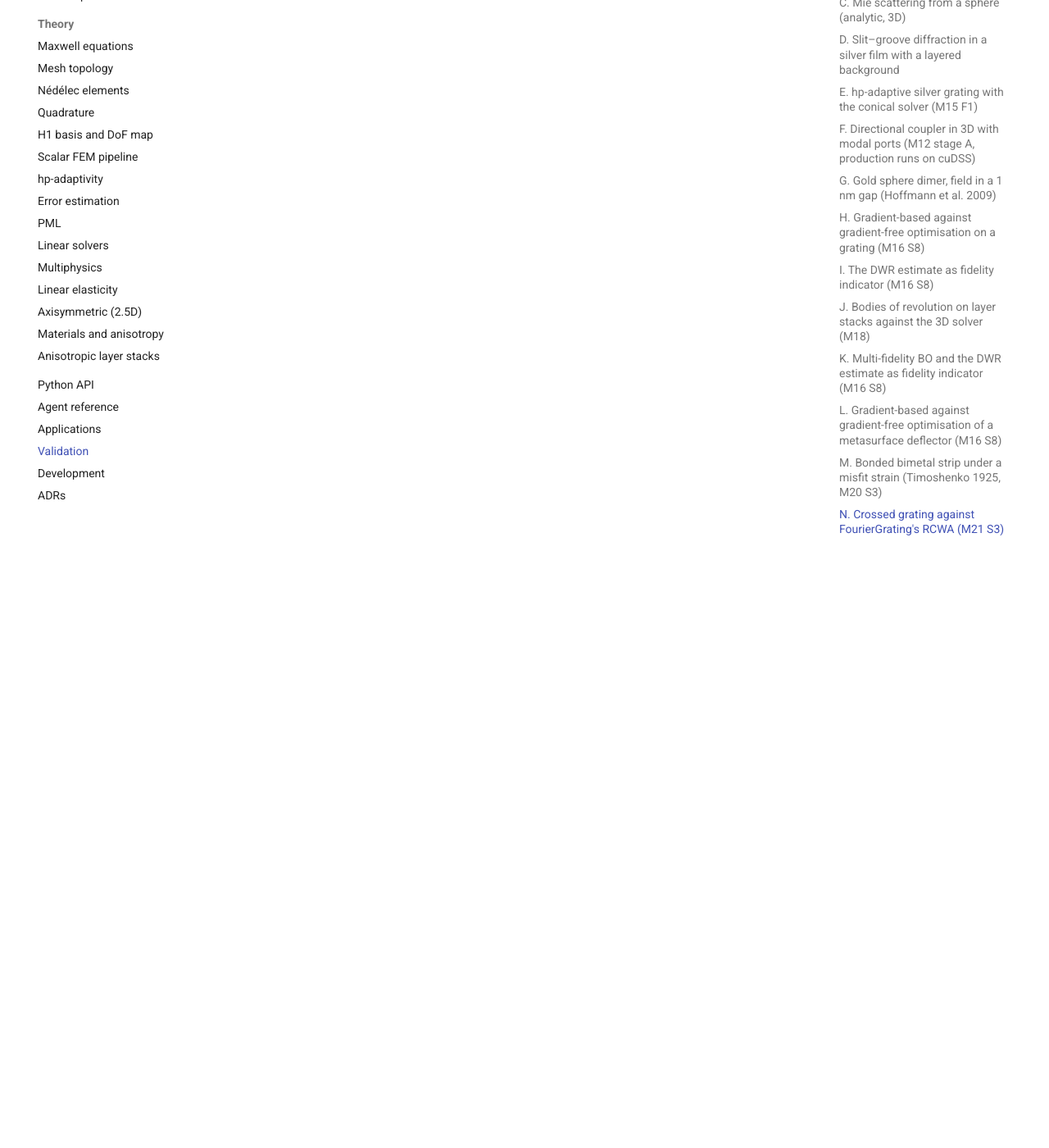
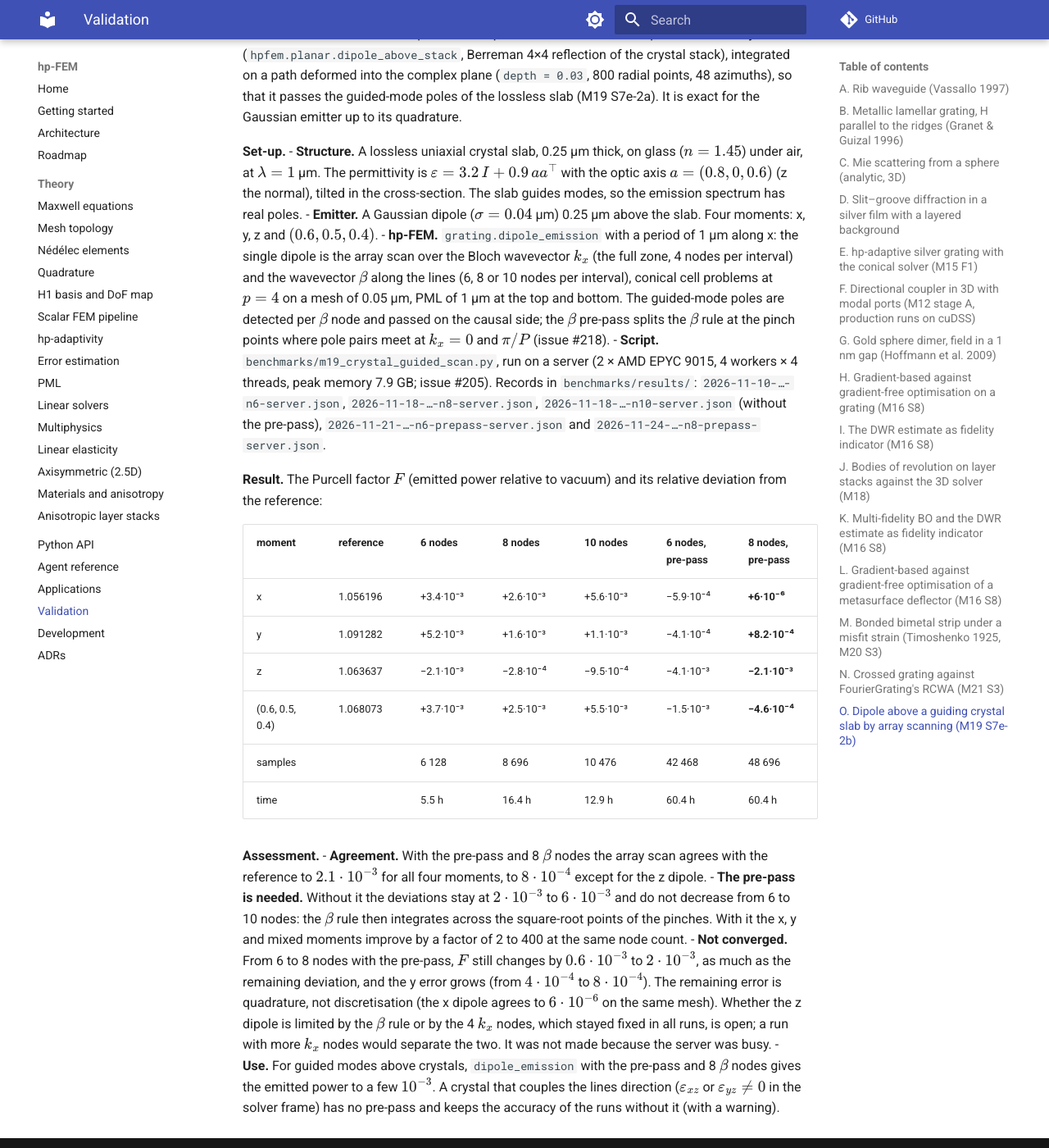
Before and after one commit to PhotonPower/hp-FEM, an MkDocs documentation site: the page built from docs/validation.md, in a window 1280 px wide and 1400 px high, scrolled down 35578 px. Shown: the whole window at 82% size. Built offline with MkDocs 1.6.1 and Material for MkDocs 9.7.7, drawn with Linux system fonts in a browser that asks for light colours; comment, search, counter and statistics services are not loaded; some of the changed text lies outside the part shown.

Commit message:
docs(validation): guided-mode poles above crystals validated on the server (M19 S7e-2b, #205)
The server runs of issue #205 (benchmarks/m19_crystal_guided_scan.py) with the
beta pre-pass: with 8 beta nodes the Purcell factors of a dipole above a
guiding tilted crystal slab agree with the deformed-path reference to 2.1e-3
for all four moments (x 6e-6, y 8.2e-4, z 2.1e-3, mixed 4.6e-4); without the
pre-pass they stayed at 2e-3 to 6e-3. The quadrature is not yet converged
(6 -> 8 nodes still moves F by up to 2e-3); a run with more kx nodes was not
made (server busy).

- docs/validation.md section O, the five records in benchmarks/results/.
- dipole_emission: the "not validated yet" warning is dropped, the accuracy
  is in the docstring; the warning for a crystal coupling the lines direction
  stays (test adapted).
- Roadmap: S7e-2b, S7e, S7 ticked, M19 complete; CLAUDE.md status,
  CHANGELOG, theory note in anisotropic-stack.md.

Co-Authored-By: Claude Opus 5.5 <noreply@anthropic.com>

```diff
--- a/docs/validation.md
+++ b/docs/validation.md
@@ -1130,3 +1130,62 @@ cannot hide:
   remaining differences sit at the 90° edges of the hole, where the field is singular: the FEM is
   not yet converged there at finite p, and the RCWA shows Gibbs ripple and the checkerboard
   pattern of its truncated Fourier series.
+
+## O. Dipole above a guiding crystal slab by array scanning (M19 S7e-2b)
+
+**Reference.** This is a comparison with an independent method of the library, not with a
+published value. The reference is the 2D plane-wave spectrum of the Gaussian dipole above the
+layer stack (`hpfem.planar.dipole_above_stack`, Berreman 4×4 reflection of the crystal stack),
+integrated on a path deformed into the complex plane (`depth = 0.03`, 800 radial points, 48
+azimuths), so that it passes the guided-mode poles of the lossless slab (M19 S7e-2a). It is
+exact for the Gaussian emitter up to its quadrature.
+
+**Set-up.**
+- **Structure.** A lossless uniaxial crystal slab, 0.25 µm thick, on glass ($n = 1.45$) under
+  air, at $\lambda = 1$ µm. The permittivity is $\varepsilon = 3.2\,I + 0.9\,a a^\top$ with the
+  optic axis $a = (0.8, 0, 0.6)$ (z the normal), tilted in the cross-section. The slab guides
+  modes, so the emission spectrum has real poles.
+- **Emitter.** A Gaussian dipole ($\sigma = 0.04$ µm) 0.25 µm above the slab. Four moments:
+  x, y, z and $(0.6, 0.5, 0.4)$.
+- **hp-FEM.** `grating.dipole_emission` with a period of 1 µm along x: the single dipole is the
+  array scan over the Bloch wavevector $k_x$ (the full zone, 4 nodes per interval) and the
+  wavevector $\beta$ along the lines (6, 8 or 10 nodes per interval), conical cell problems at
+  $p = 4$ on a mesh of 0.05 µm, PML of 1 µm at the top and bottom. The guided-mode poles are
+  detected per $\beta$ node and passed on the causal side; the $\beta$ pre-pass splits the
+  $\beta$ rule at the pinch points where pole pairs meet at $k_x = 0$ and $\pi/P$ (issue #218).
+- **Script.** `benchmarks/m19_crystal_guided_scan.py`, run on a server (2 × AMD EPYC 9015,
+  4 workers × 4 threads, peak memory 7.9 GB; issue #205). Records in `benchmarks/results/`:
+  `2026-11-10-…-n6-server.json`, `2026-11-18-…-n8-server.json`, `2026-11-18-…-n10-server.json`
+  (without the pre-pass), `2026-11-21-…-n6-prepass-server.json` and
+  `2026-11-24-…-n8-prepass-server.json`.
+
+**Result.** The Purcell factor $F$ (emitted power relative to vacuum) and its relative
+deviation from the reference:
+
+| moment | reference | 6 nodes | 8 nodes | 10 nodes | 6 nodes, pre-pass | 8 nodes, pre-pass |
+|---|---|---|---|---|---|---|
+| x | 1.056196 | +3.4·10⁻³ | +2.6·10⁻³ | +5.6·10⁻³ | −5.9·10⁻⁴ | **+6·10⁻⁶** |
+| y | 1.091282 | +5.2·10⁻³ | +1.6·10⁻³ | +1.1·10⁻³ | −4.1·10⁻⁴ | **+8.2·10⁻⁴** |
+| z | 1.063637 | −2.1·10⁻³ | −2.8·10⁻⁴ | −9.5·10⁻⁴ | −4.1·10⁻³ | **−2.1·10⁻³** |
+| (0.6, 0.5, 0.4) | 1.068073 | +3.7·10⁻³ | +2.5·10⁻³ | +5.5·10⁻³ | −1.5·10⁻³ | **−4.6·10⁻⁴** |
+| samples | | 6 128 | 8 696 | 10 476 | 42 468 | 48 696 |
+| time | | 5.5 h | 16.4 h | 12.9 h | 60.4 h | 60.4 h |
+
+**Assessment.**
+- **Agreement.** With the pre-pass and 8 $\beta$ nodes the array scan agrees with the reference
+  to $2.1\cdot10^{-3}$ for all four moments, to $8\cdot10^{-4}$ except for the z dipole.
+- **The pre-pass is needed.** Without it the deviations stay at $2\cdot10^{-3}$ to
+  $6\cdot10^{-3}$ and do not decrease from 6 to 10 nodes: the $\beta$ rule then integrates
+  across the square-root points of the pinches. With it the x, y and mixed moments improve by a
+  factor of 2 to 400 at the same node count.
+- **Not converged.** From 6 to 8 nodes with the pre-pass, $F$ still changes by
+  $0.6\cdot10^{-3}$ to $2\cdot10^{-3}$, as much as the remaining deviation, and the y error grows
+  (from $4\cdot10^{-4}$ to $8\cdot10^{-4}$). The remaining error is quadrature, not
+  discretisation (the x dipole agrees to $6\cdot10^{-6}$ on the same mesh). Whether the z dipole
+  is limited by the $\beta$ rule or by the 4 $k_x$ nodes, which stayed fixed in all runs, is
+  open; a run with more $k_x$ nodes would separate the two. It was not made because the server
+  was busy.
+- **Use.** For guided modes above crystals, `dipole_emission` with the pre-pass and 8 $\beta$
+  nodes gives the emitted power to a few $10^{-3}$. A crystal that couples the lines direction
+  ($\varepsilon_{xz}$ or $\varepsilon_{yz} \ne 0$ in the solver frame) has no pre-pass and keeps
+  the accuracy of the runs without it (with a warning).
```
Also changed, not shown: CHANGELOG.md (+7 -0 lines), CLAUDE.md (+4 -5 lines), docs/roadmap.md (+13 -11 lines), docs/theory/anisotropic-stack.md (+4 -2 lines), 7 other files.
